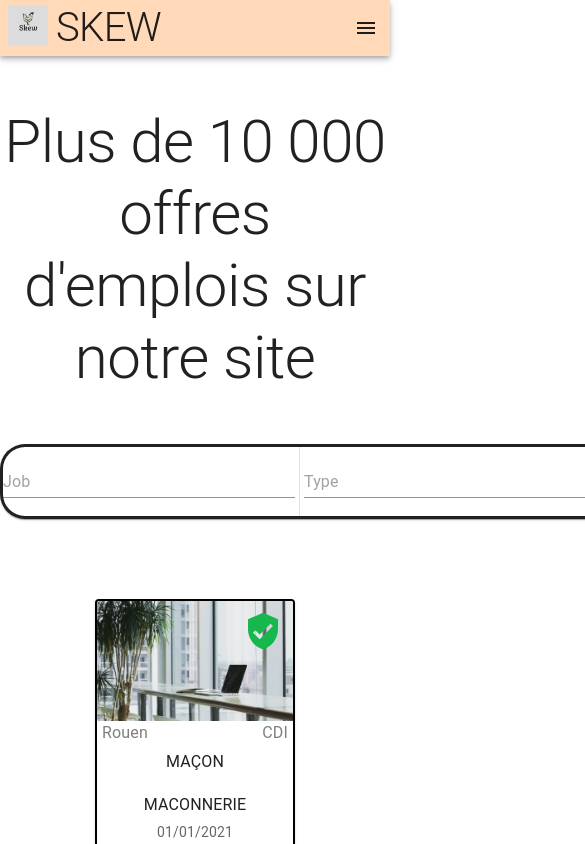
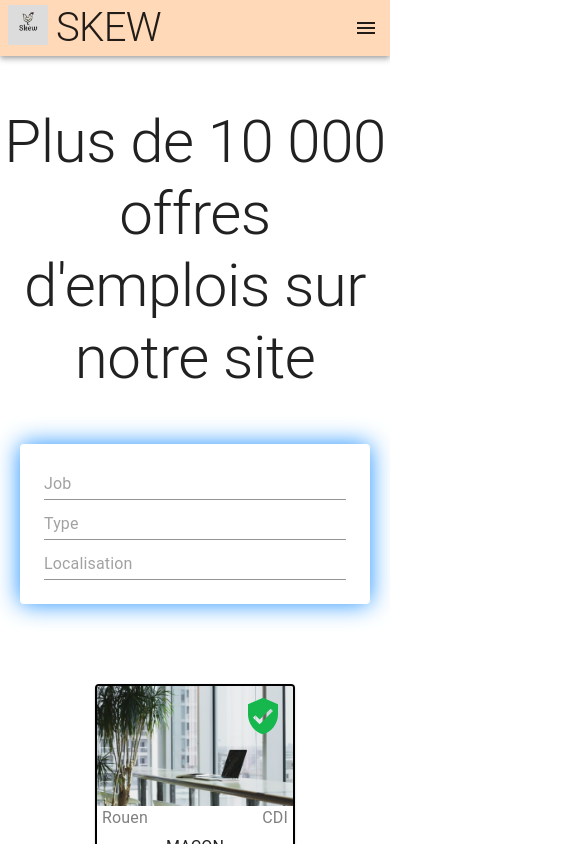
Before and after one commit to CDA-SKEW/Skew, a React (Create React App) app in the folder front/: page /#/offres in a window 390 px wide. Shown: the top 844 px of the page, 585 px wide, since content can reach past the window. Built offline with nearby package versions, Linux system fonts and the light colour scheme.

Commit message:
travail sur responsive page offres

```diff
--- a/front/src/components/visiteur/MoteurRechercheOffres.js
+++ b/front/src/components/visiteur/MoteurRechercheOffres.js
@@ -10,15 +10,15 @@ export default function MoteurRechercheOffres({ handleSearchJob, handleSearchTyp
         <Paper
             component="form"
             sx={{
-                display: "flex",
+                display: {xs: 'block', md: "flex"},
                 alignItems: "center",
-                width: '900px',
-                height: 75,
+                width: {xs: 350, md: 600, lg: 900},
+                height: { md: 75},
                 bgcolor: '#fff',
-                border: 3,
                 mb: 10,
                 mx: "auto",
-                borderRadius: '25px'
+                p: 3,
+                boxShadow: '0 0 25px #1e90ff',
             }}
         >
             <TextField
@@ -27,7 +27,8 @@ export default function MoteurRechercheOffres({ handleSearchJob, handleSearchTyp
                 fullWidth
                 onChange={(e) => handleSearchJob(e.target.value)}
                 sx={{
-                    width: '300px',
+                    width: 300,
+                    height: 100
                 }}
             />
             <Divider
@@ -43,7 +44,7 @@ export default function MoteurRechercheOffres({ handleSearchJob, handleSearchTyp
                 fullWidth
                 onChange={(e) => handleSearchType(e.target.value)}
                 sx={{
-                    width: '300px',
+                    width: 300,
                 }}
             />
             <Divider
@@ -59,7 +60,7 @@ export default function MoteurRechercheOffres({ handleSearchJob, handleSearchTyp
                 fullWidth
                 onChange={(e) => handleSearchLocation(e.target.value)}
                 sx={{
-                    width: '300px',
+                    width: 300,
                 }}
             />
         </Paper>
```
